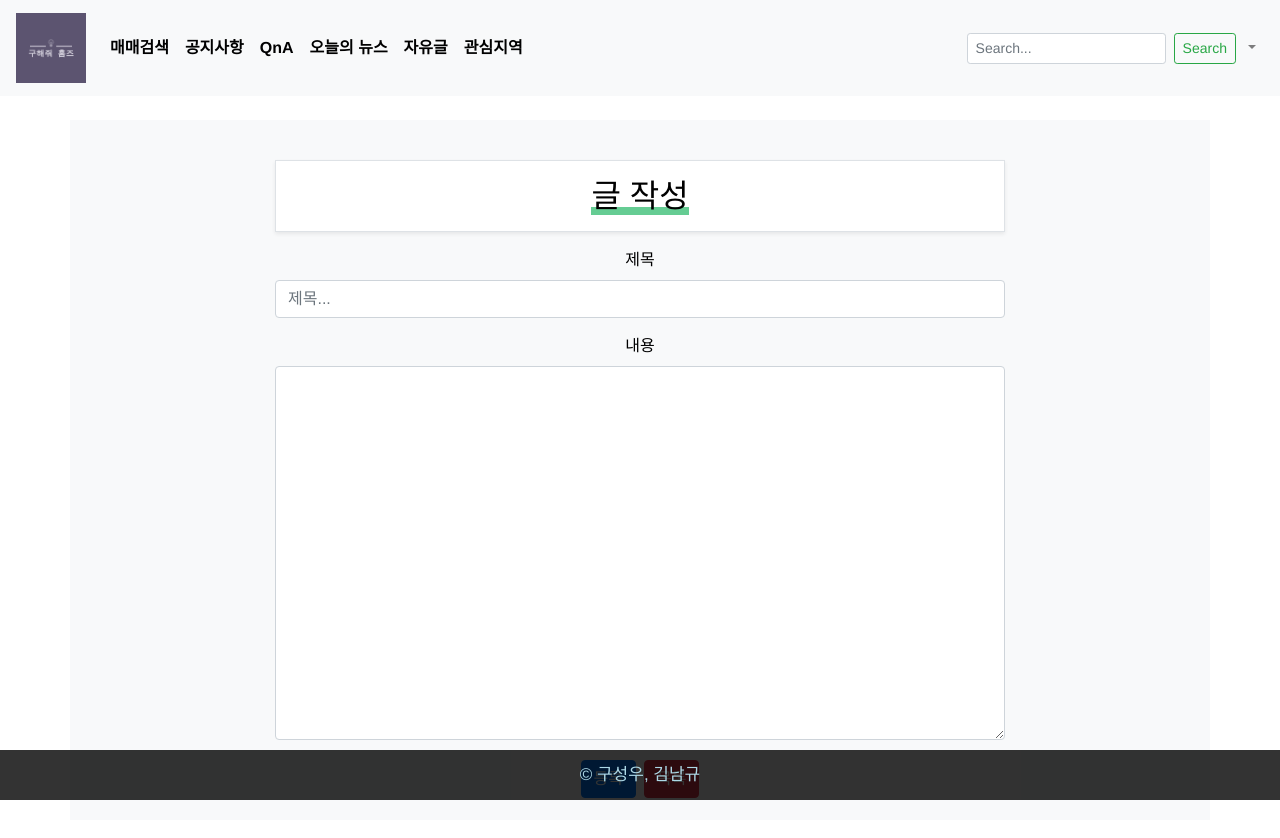
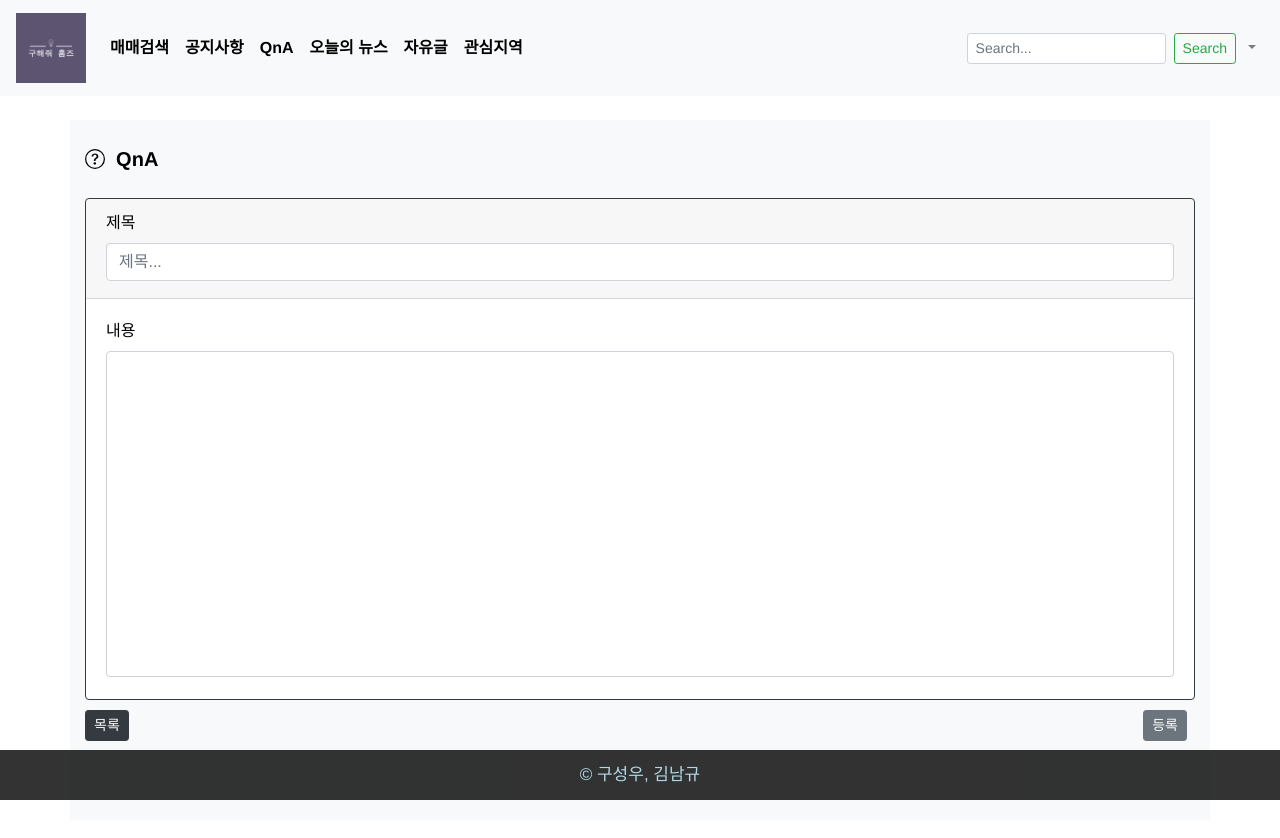
Before and after one commit to sungwookoo/apt-deal-pjt, a Vue app in the folder pjt_vue/: page /qna/create in a window 1280 px wide. Shown: the top 838 px of the page. Built offline with nearby package versions, Linux system fonts and the light colour scheme; what vue-moment would draw is missing.

Commit message:
홈 레이아웃 / 공지사항, QnA 상세 작성폼 디자인 변경

```diff
--- a/pjt_vue/src/App.vue
+++ b/pjt_vue/src/App.vue
@@ -1,7 +1,7 @@
 <template>
   <div id="app">
     <header-nav></header-nav>
-    <router-view style="margin: 120px 0px 70px 0px" />
+    <router-view style="margin-top: 120px; margin-bottom: 50px" />
     <footer-nav></footer-nav>
   </div>
 </template>
--- a/pjt_vue/src/components/board/BoardDetail.vue
+++ b/pjt_vue/src/components/board/BoardDetail.vue
@@ -3,46 +3,36 @@
     <b-row align-v="center" align-h="between">
       <b-col
         v-if="type == '0'"
-        cols="2"
+        cols="3"
         align-self="center"
-        style="font-size: 20px; font-weight: bold">
-        <b-icon-bell-fill></b-icon-bell-fill>&nbsp;&nbsp;공지사항
+        style="font-size: 20px; font-weight: bold; text-align: left">
+        <b-icon-bell-fill></b-icon-bell-fill> 공지사항
       </b-col>
       <b-col
         v-else
-        cols="2"
+        cols="3"
         align-self="center"
-        style="font-size: 20px; font-weight: bold">
+        style="font-size: 20px; font-weight: bold; text-align: left">
         <b-icon-question-circle></b-icon-question-circle>&nbsp;&nbsp;QnA
       </b-col>
       <!-- <b-col cols="2" align-self="center" id="if-admin">
         <button class="btn btn-dark" @click="moveBoardCreate">공지작성</button>
       </b-col> -->
     </b-row>
-
+    <br />
     <detail-form :board="board"></detail-form>
 
     <b-row class="mb-1" style="margin-top: 10px">
       <b-col class="text-left">
-        <b-button
-          variant="outline-info"
-          size="sm"
-          @click="moveList"
-          class="mr-2"
+        <b-button size="sm" @click="moveList" class="mr-2 btn btn-dark"
           >목록</b-button
         >
       </b-col>
       <b-col class="text-right">
-        <b-button
-          variant="outline-info"
-          size="sm"
-          @click="moveModifyBoard"
-          class="mr-2"
+        <b-button size="sm" @click="moveModifyBoard" class="mr-2 btn"
           >글수정</b-button
         >
-        <b-button variant="outline-danger" size="sm" @click="deleteBtn"
-          >글삭제</b-button
-        >
+        <b-button size="sm btn" @click="deleteBtn">글삭제</b-button>
       </b-col>
     </b-row>
   </div>
--- a/pjt_vue/src/components/board/BoardList.vue
+++ b/pjt_vue/src/components/board/BoardList.vue
@@ -3,27 +3,31 @@
     <b-row align-v="center" align-h="between">
       <b-col
         v-if="type == '0'"
-        cols="2"
+        cols="3"
         align-self="center"
-        style="font-size: 20px; font-weight: bold">
+        style="font-size: 20px; font-weight: bold; text-align: left">
         <b-icon-bell-fill></b-icon-bell-fill> 공지사항
       </b-col>
       <b-col
         v-else
-        cols="2"
+        cols="3"
         align-self="center"
-        style="font-size: 20px; font-weight: bold">
+        style="font-size: 20px; font-weight: bold; text-align: left">
         <b-icon-question-circle></b-icon-question-circle> QnA
       </b-col>
-      <b-col cols="2" align-self="center" id="if-admin">
+      <b-col
+        cols="3"
+        align-self="center"
+        id="if-admin"
+        style="text-align: right">
         <button
           v-if="type == '0'"
           class="btn btn-dark"
           @click="moveBoardCreate">
-          공지 등록
+          등록
         </button>
         <button v-else class="btn btn-dark" @click="moveBoardCreate">
-          질문 등록
+          등록
         </button>
       </b-col>
     </b-row>
@@ -36,7 +40,7 @@
               <b-th style="width: 100px">번호</b-th>
               <b-th style="width: 600px">제목</b-th>
               <b-th style="width: 200px">작성자</b-th>
-              <b-th>작성일시</b-th>
+              <b-th style="width: 200px">작성일시</b-th>
             </b-tr>
           </b-thead>
           <b-tbody>
@@ -102,12 +106,15 @@
     <br />
     <b-row align-v="center" align-h="center">
       <b-col cols="1.2">
-        <b-form-select v-model="selected" :options="options"></b-form-select>
+        <b-form-select
+          size="sm"
+          v-model="selected"
+          :options="options"></b-form-select>
       </b-col>
       <b-col cols="3">
         <b-input-group>
           <b-form-input
-            size="m"
+            size="sm"
             class=""
             placeholder="Search..."
             v-model="searchParam"
--- a/pjt_vue/src/components/board/include/BoardRow.vue
+++ b/pjt_vue/src/components/board/include/BoardRow.vue
@@ -33,7 +33,7 @@ export default {
     board: Object,
   },
   created() {
-    console.log(this.board);
+    // console.log(this.board);
   },
 };
 </script>
--- a/pjt_vue/src/components/board/include/DetailForm.vue
+++ b/pjt_vue/src/components/board/include/DetailForm.vue
@@ -3,17 +3,23 @@
     <b-row class="mb-1">
       <b-col>
         <b-card class="mb-2" border-variant="dark" no-body>
-          <b-card-header class="text-center">
-            <h3>제목 : {{ board.subject }}</h3>
-            <h5>번호 : {{ board.boardNo }}</h5>
+          <b-card-header class="text-left" style="height: 80px">
+            <h5>[{{ board.boardNo }}] {{ board.subject }}</h5>
             <div>
-              <h6>작성자 : {{ board.userName }}</h6>
-            </div>
-            <div>
-              <h6>조회 : {{ board.hit }}</h6>
+              <p>
+                {{ board.userName }} ({{ board.userId }})<span
+                  style="color: lightgray">
+                  &nbsp;&nbsp;|&nbsp;&nbsp;</span
+                >
+                {{ $moment(this.board.createDate).format("YYYY.MM.DD HH:mm:ss")
+                }}<span style="color: lightgray">&nbsp;&nbsp;|&nbsp;</span> 조회
+                {{ board.hit }}
+              </p>
             </div>
           </b-card-header>
-          <b-card-body class="text-left">
+          <b-card-body
+            class="text-left"
+            style="height: 400px; overflow-y: scroll">
             <div :inner-html.prop="board.content"></div>
           </b-card-body>
         </b-card>
--- a/pjt_vue/src/components/board/include/WriteForm.vue
+++ b/pjt_vue/src/components/board/include/WriteForm.vue
@@ -1,16 +1,31 @@
 <template>
   <div>
-    <div class="row justify-content-center">
-      <div class="col-lg-8 col-md-10 col-sm-12">
-        <h2 class="my-3 py-3 shadow-sm bg-white border text-center">
-          <div v-if="boardAction == 'create'" class="underline">글 작성</div>
-          <div v-else class="underline">글 수정</div>
-        </h2>
-      </div>
-      <div class="col-lg-8 col-md-10 col-sm-12">
-        <form id="form-register" action="">
-          <div class="mb-3">
+    <b-row align-v="center" align-h="between">
+      <b-col
+        v-if="type == '0'"
+        cols="3"
+        align-self="center"
+        style="font-size: 20px; font-weight: bold; text-align: left">
+        <b-icon-bell-fill></b-icon-bell-fill> 공지사항
+      </b-col>
+      <b-col
+        v-else
+        cols="3"
+        align-self="center"
+        style="font-size: 20px; font-weight: bold; text-align: left">
+        <b-icon-question-circle></b-icon-question-circle>&nbsp;&nbsp;QnA
+      </b-col>
+      <!-- <b-col cols="2" align-self="center" id="if-admin">
+        <button class="btn btn-dark" @click="moveBoardCreate">공지작성</button>
+      </b-col> -->
+    </b-row>
+    <br />
+    <b-row class="mb-1">
+      <b-col>
+        <b-card class="mb-2" border-variant="dark" no-body>
+          <b-card-header class="text-left" style="height: 100px">
             <label for="subject" class="form-label">제목</label>
+            <h5>
               <input
                 type="text"
                 class="form-control"
@@ -18,41 +33,47 @@
                 ref="subject"
                 placeholder="제목..."
                 v-model="input.subject" />
-          </div>
-          <div class="mb-3">
+            </h5>
+            <div></div>
+          </b-card-header>
+          <b-card-body
+            class="text-left"
+            style="height: 400px; overflow-y: scroll">
             <label for="content" class="form-label">내용</label>
             <textarea
+              style="resize: none"
               class="form-control"
               name="content"
-              rows="15"
+              rows="13"
               ref="content"
               v-model="input.content"></textarea>
-          </div>
-          <div class="col-auto text-center">
-            <button
-              v-if="this.boardAction == 'create'"
+          </b-card-body>
+        </b-card>
+        <b-row class="mb-1" style="margin-top: 10px">
+          <b-col class="text-left">
+            <b-button
               type="button"
-              class="btn btn-primary m-1"
-              @click="validate">
-              등록
-            </button>
-            <button
-              v-else
-              type="button"
-              class="btn btn-primary m-1"
-              @click="validate">
-              수정
-            </button>
-            <button
-              type="button"
-              class="btn btn-danger m-1"
+              size="sm"
+              class="mr-2 btn btn-dark"
               @click="moveList(boardType)">
               목록
-            </button>
-          </div>
-        </form>
-      </div>
-    </div>
+            </b-button>
+          </b-col>
+          <b-col class="text-right">
+            <b-button
+              v-if="this.boardAction == 'create'"
+              size="sm"
+              @click="validate"
+              class="mr-2 btn"
+              >등록</b-button
+            >
+            <b-button v-else size="sm" @click="validate" class="mr-2 btn"
+              >수정</b-button
+            >
+          </b-col>
+        </b-row>
+      </b-col>
+    </b-row>
   </div>
 </template>
 
--- a/pjt_vue/src/views/HomeView.vue
+++ b/pjt_vue/src/views/HomeView.vue
@@ -1,36 +1,50 @@
 <template>
   <div>
     <b-container>
-      <b-row class="justify-content-center home-logo" align-v="center">
-        <b-col> 구해줘 홈즈 </b-col>
-      </b-row>
-      <b-row class="justify-content-center">
-        <b-col cols="5" class="home-com">
-          <login-com></login-com>
+      <b-row>
+        <b-col>
+          <b-row class="justify-content-center home-logo" align-v="center">
+            <b-col>
+              <img
+                src="@/assets/home.png"
+                class="d-inline-block align-middle home-img"
+                alt="home-img"
+            /></b-col>
+          </b-row>
+          <b-row>
+            <b-col cols="12" class="home-login">
+              <login-com></login-com>
+            </b-col>
+          </b-row>
         </b-col>
-        <b-col cols="5" offset-md="1" class="home-com">
-          <avg-deal></avg-deal>
+        <b-col>
+          <b-row class="justify-content-center">
+            <b-col cols="11" offset-md="1" class="home-avg">
+              <avg-deal></avg-deal>
+            </b-col>
+          </b-row>
         </b-col>
       </b-row>
+
       <b-row class="mt-5">
         <b-col cols="4">
           <p>
             <router-link :to="{ name: 'Home' }" class="home-icon">
-              <b-icon icon="geo-alt-fill"></b-icon>
+              <b-icon icon="geo-alt-fill" color="skyblue"></b-icon>
             </router-link>
           </p>
         </b-col>
         <b-col cols="4">
           <p>
             <router-link :to="{ name: 'Notice' }" class="home-icon">
-              <b-icon icon="bell-fill"></b-icon>
+              <b-icon icon="bell-fill" color="orange"></b-icon>
             </router-link>
           </p>
         </b-col>
         <b-col cols="4">
           <p>
             <router-link :to="{ name: 'Qna' }" class="home-icon">
-              <b-icon icon="question-circle"></b-icon>
+              <b-icon icon="question-circle" color="purple"></b-icon>
             </router-link>
           </p>
         </b-col>
@@ -50,22 +64,32 @@ export default {
 
 <style scoped>
 .home-icon {
-  font-size: 5rem;
+  font-size: 4rem;
   color: black;
 }
 
-.home-com {
-  height: 400px;
+.home-login {
+  height: 250px;
+  border: 1px solid black;
+}
+
+.home-avg {
+  height: 550px;
   border: 1px solid black;
 }
 
 .home-logo {
-  height: 150px;
+  height: 300px;
   font-size: 45px;
   font-weight: bold;
 }
+
+.home-img {
+  height: 280px;
+}
+
 .test {
   border: 2px solid black;
-  height: 400px;
+  height: 200px;
 }
 </style>
```
Also changed, not shown: pjt_vue/src/assets/home.png (added). Lines whose indentation alone changed are shown as unchanged.
